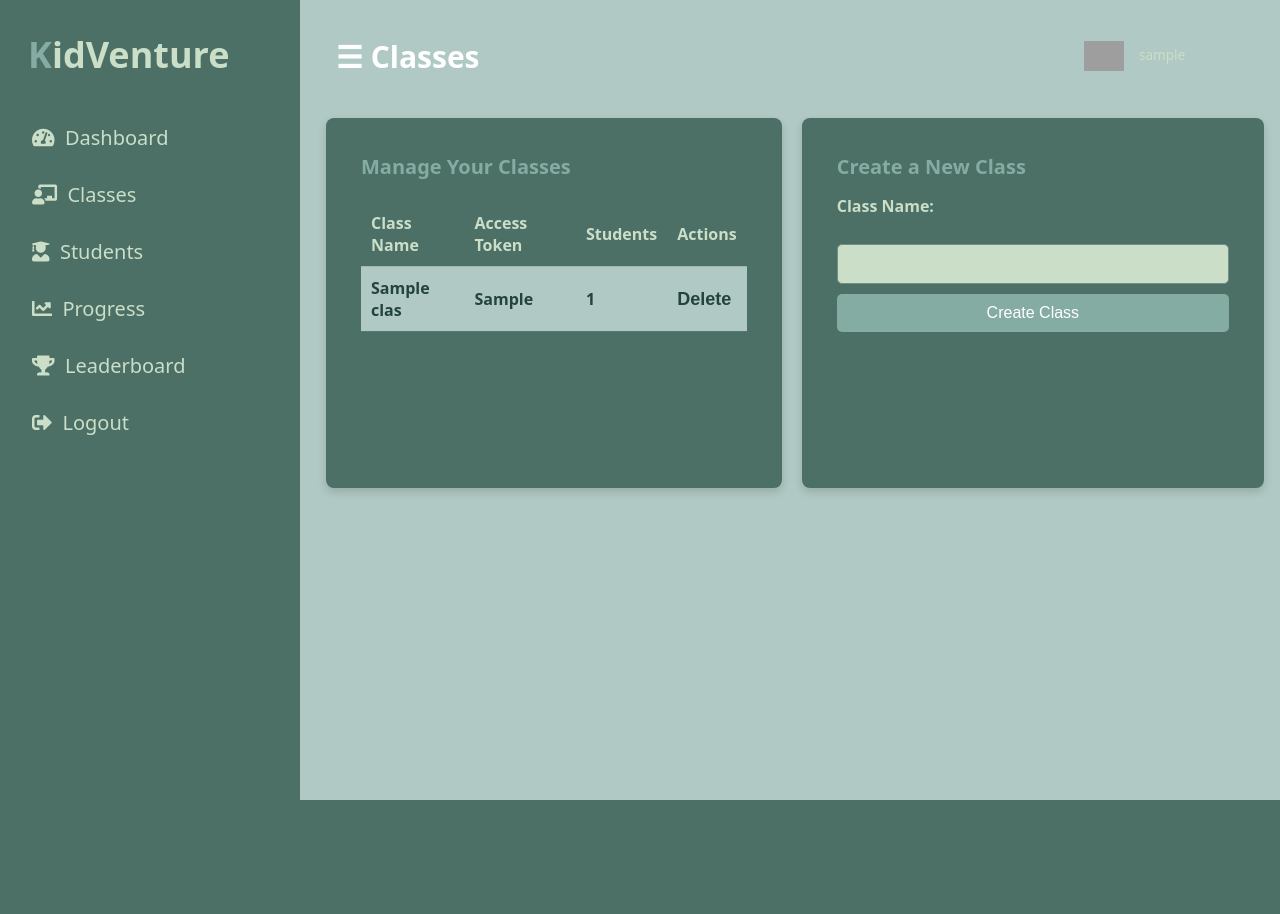
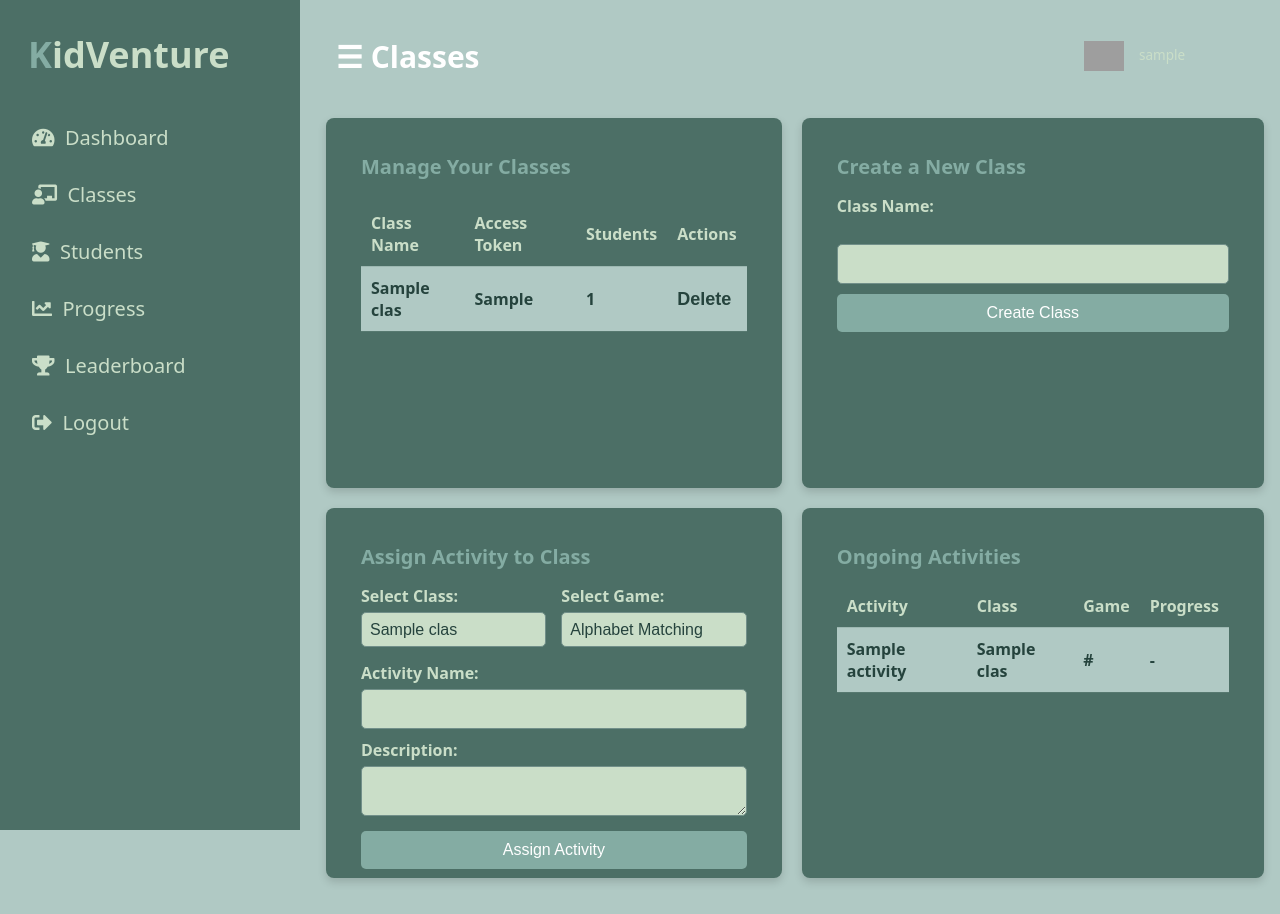
Before and after one commit to Kamden-Duty/KidVenture, a Django app: page /classes in a window 1280 px wide. Before the commit the page ends 800 px from the top, so only its background shows below. Run offline with Django 5.2, Linux system fonts and the light colour scheme; a user stored in the database is signed in; tables that the repository leaves empty hold one stand-in row (values such as "Sample post"); grey boxes are pictures that could not be loaded.

Commit message:
Added a feature for teachers to be able to assign activities to students.

```diff
--- a/Capstone_Project/KidVenture/admin.py
+++ b/Capstone_Project/KidVenture/admin.py
@@ -1,8 +1,12 @@
 from django.contrib import admin
-from .models import User, Class, Student
+from .models import User, Class, Student, LeaderboardEntry, Badge, Activity, Notification
 # Register your models here.
 
 
 admin.site.register(User)
 admin.site.register(Class)
 admin.site.register(Student)
+admin.site.register(Activity)
+admin.site.register(LeaderboardEntry)
+admin.site.register(Badge)
+admin.site.register(Notification)
--- a/Capstone_Project/KidVenture/static/KidVenture/css/teacher.css
+++ b/Capstone_Project/KidVenture/static/KidVenture/css/teacher.css
@@ -424,3 +424,101 @@
 
 
 /* ------------------ Table----------------- */
+
+
+
+
+
+
+
+
+
+/* Style for the textarea (description box) */
+textarea {
+    width: 100%;
+    padding: 8px;
+    margin-bottom: 10px;
+    border: 1px solid #718f89; /* Gray-Green */
+    border-radius: 5px;
+    background-color: #cadec8; /* Soft Mint */
+    color: #25433d; /* Deep Green */
+    font-size: 16px;
+    box-sizing: border-box;
+    resize: vertical; /* Allow vertical resizing */
+    min-height: 30px; /* Reduced height for a more compact look */
+    max-height: 50px; /* Prevents it from expanding too much */
+}
+
+textarea:focus {
+    border-color: #25433d; /* Dark Green */
+    background-color: #e0f2f1; /* Lightened background */
+    box-shadow: 0 0 5px rgba(37, 67, 61, 0.5); /* Subtle glow */
+    outline: none;
+}
+
+
+/* Style for the select (dropdown boxes) */
+select {
+    width: 100%;
+    padding: 10px;
+    border: 1px solid #718f89; /* Gray-Green */
+    border-radius: 5px;
+    background-color: #cadec8; /* Soft Mint */
+    color: #25433d; /* Deep Green */
+    font-size: 16px;
+    box-sizing: border-box;
+    appearance: none; /* Removes default arrow for better styling */
+    cursor: pointer;
+}
+
+/* Add custom arrow for dropdown */
+select::after {
+    content: "▼"; /* Custom dropdown arrow */
+    font-size: 12px;
+    color: #25433d; /* Dark Green */
+    position: absolute;
+    right: 10px;
+    top: 50%;
+    transform: translateY(-50%);
+}
+
+/* Dropdown Hover & Focus Effects */
+select:hover, select:focus {
+    background-color: #e0f2f1; /* Lightened background */
+    border-color: #25433d; /* Dark Green */
+    outline: none;
+}
+
+
+/* Ensure dropdowns are placed side by side */
+.form-row {
+    display: flex;
+    justify-content: space-between; /* Ensures they are spaced evenly */
+    gap: 15px; /* Adds spacing between the dropdowns */
+    margin-bottom: 15px; /* Spacing between this row and the next input */
+}
+
+.form-group {
+    width: 50%; /* Each dropdown takes half of the row */
+}
+
+/* Keep dropdown styling consistent */
+select {
+    width: 100%; /* Ensure full width within the group */
+    padding: 8px;
+    border: 1px solid #718f89; /* Gray-Green */
+    border-radius: 5px;
+    background-color: #cadec8; /* Soft Mint */
+    color: #25433d; /* Deep Green */
+    font-size: 16px;
+    box-sizing: border-box;
+    appearance: none; /* Removes default arrow */
+    cursor: pointer;
+}
+
+/* Dropdown Hover & Focus Effects */
+select:hover, select:focus {
+    background-color: #e0f2f1; /* Lightened background */
+    border-color: #25433d; /* Dark Green */
+    outline: none;
+}
--- a/Capstone_Project/KidVenture/templates/KidVenture/classes.html
+++ b/Capstone_Project/KidVenture/templates/KidVenture/classes.html
@@ -26,7 +26,7 @@
                     </tr>
                 </thead>
                 <tbody>
-                    {% for classroom in request.user.classes.all %}
+                    {% for classroom in request.user.classes.all.distinct %}
                     <tr>
                         <td>{{ classroom.name }}</td>
                         <td>{{ classroom.access_token }}</td>
@@ -64,4 +64,82 @@
     </div>
 </div>
 
+
+<!-- Activity Management Section -->
+<div class="classes-container">
+    <!-- Assign Activity to Class -->
+    <!-- Assign Activity to Class -->
+    <div class="box-8">
+        <div class="content-box">
+            <h2>Assign Activity to Class</h2>
+            <form method="post" action="{% url 'assign_activity' %}">
+                {% csrf_token %}
+
+                <!-- Class & Game Selection in One Row -->
+                <div class="form-row">
+                    <div class="form-group">
+                        <label for="classroom">Select Class:</label>
+                        <select id="classroom" name="classroom" required>
+                            {% for classroom in request.user.classes.all %}
+                            <option value="{{ classroom.id }}">{{ classroom.name }}</option>
+                            {% endfor %}
+                        </select>
+                    </div>
+
+                    <div class="form-group">
+                        <label for="url_name">Select Game:</label>
+                        <select id="url_name" name="url_name" required>
+                            <option value="alphabet_matching">Alphabet Matching</option>
+                            <option value="alphabet_memory">Alphabet Memory</option>
+                        </select>
+                    </div>
+                </div>
+
+                <label for="activity_name">Activity Name:</label>
+                <input type="text" id="activity_name" name="activity_name" required>
+
+                <label for="description">Description:</label>
+                <textarea id="description" name="description" rows="3"></textarea>
+
+                <button type="submit" class="submit-btn">Assign Activity</button>
+            </form>
+        </div>
+    </div>
+
+
+    <!-- Ongoing Activities Section -->
+    <div class="box-4">
+        <div class="content-box">
+            <h2>Ongoing Activities</h2>
+            <table class="content-table">
+                <thead>
+                    <tr>
+                        <th>Activity</th>
+                        <th>Class</th>
+                        <th>Game</th>
+                        <th>Progress</th>
+                    </tr>
+                </thead>
+                <tbody>
+                    {% for activity in activities %}
+                    <tr>
+                        <td>{{ activity.name }}</td>
+                        <td>{{ activity.student__classroom__name }}</td> <!-- Fixes class name reference -->
+                        <td>{{ activity.url_name }}</td>
+                        <td>-</td> <!-- No student-specific progress -->
+                    </tr>
+                    {% empty %}
+                    <tr>
+                        <td colspan="4">No ongoing activities.</td>
+                    </tr>
+                    {% endfor %}
+                </tbody>
+
+
+            </table>
+        </div>
+    </div>
+</div>
+
+
 {% endblock %}
--- a/Capstone_Project/KidVenture/urls.py
+++ b/Capstone_Project/KidVenture/urls.py
@@ -18,6 +18,8 @@
     path('join-class/', views.join_class, name='join_class'),
     path('students/', views.teacher_students, name='teacher_students'),
     path('delete-student/<int:student_id>/<int:class_id>/', views.delete_student, name='delete_student'),
+    path('assign_activity/', views.assign_activity, name='assign_activity'),
+
 
 
 ]
--- a/Capstone_Project/KidVenture/views.py
+++ b/Capstone_Project/KidVenture/views.py
@@ -179,8 +179,13 @@
 
 def classes(request):
     if not request.user.is_teacher:
-            return redirect('home')
-    return render(request, 'KidVenture/classes.html')
+        return redirect('home')
+
+    # Get unique activities per class (ignoring duplicates per student)
+    activities = Activity.objects.values("name", "student__classroom__name", "url_name").distinct().order_by("student__classroom__name")
+
+    return render(request, 'KidVenture/classes.html', {"activities": activities})
+
 
 
 
@@ -321,3 +326,30 @@
 
 def game_selection(request):
     return render(request, "KidVenture/game_selection.html")
+
+
+
+
+
+def assign_activity(request):
+    if request.method == "POST":
+        class_id = request.POST.get("classroom")
+        activity_name = request.POST.get("activity_name")
+        description = request.POST.get("description")
+        url_name = request.POST.get("url_name")
+
+        classroom = get_object_or_404(Class, id=class_id)
+
+        # Assign the activity to all students in the class
+        for student in classroom.students.all():
+            Activity.objects.create(
+                name=activity_name,
+                description=description,
+                progress=0,  # Start at 0%
+                student=student,
+                url_name=url_name
+            )
+
+        return redirect('classes')  # Redirect back to the page
+
+    return redirect('classes')
```
